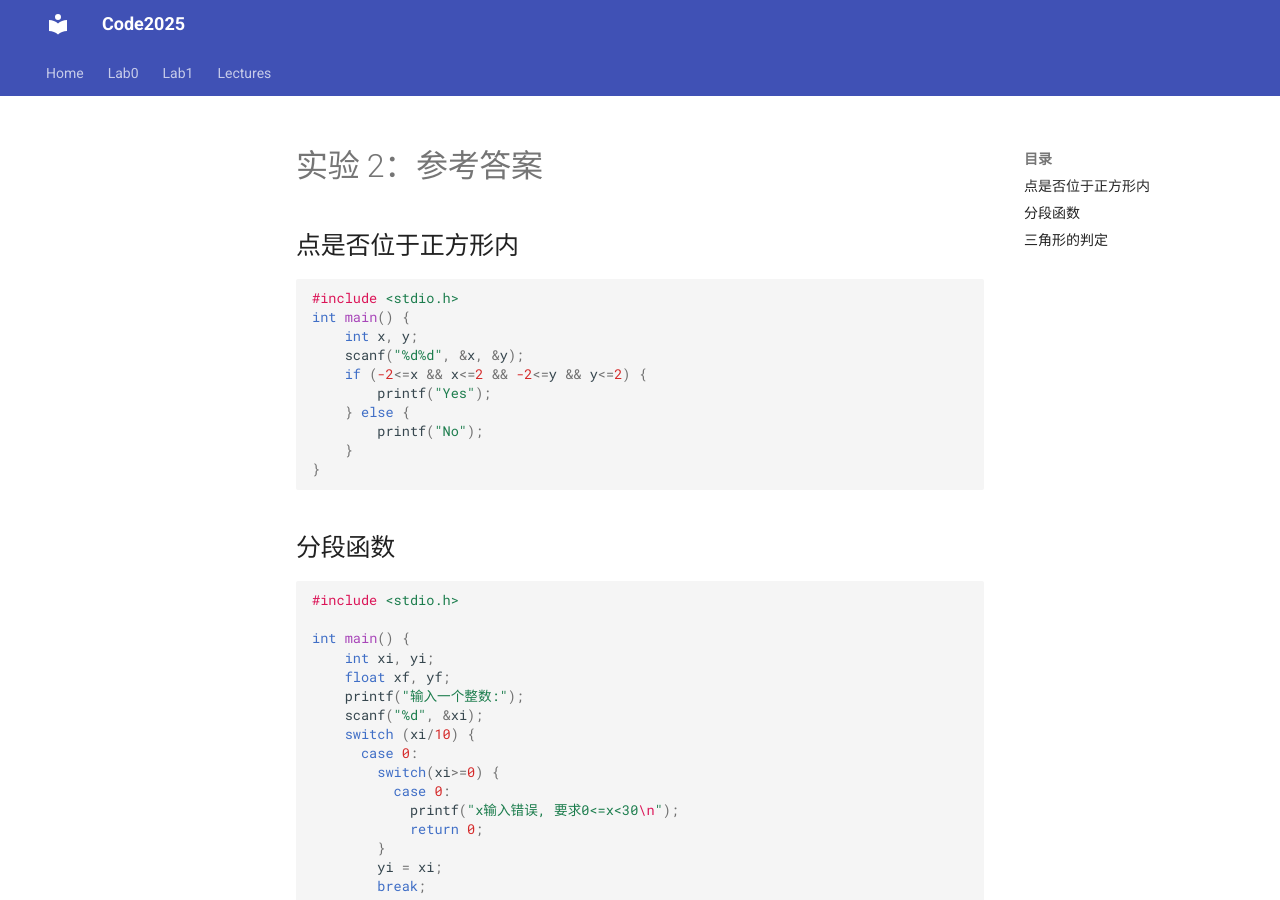
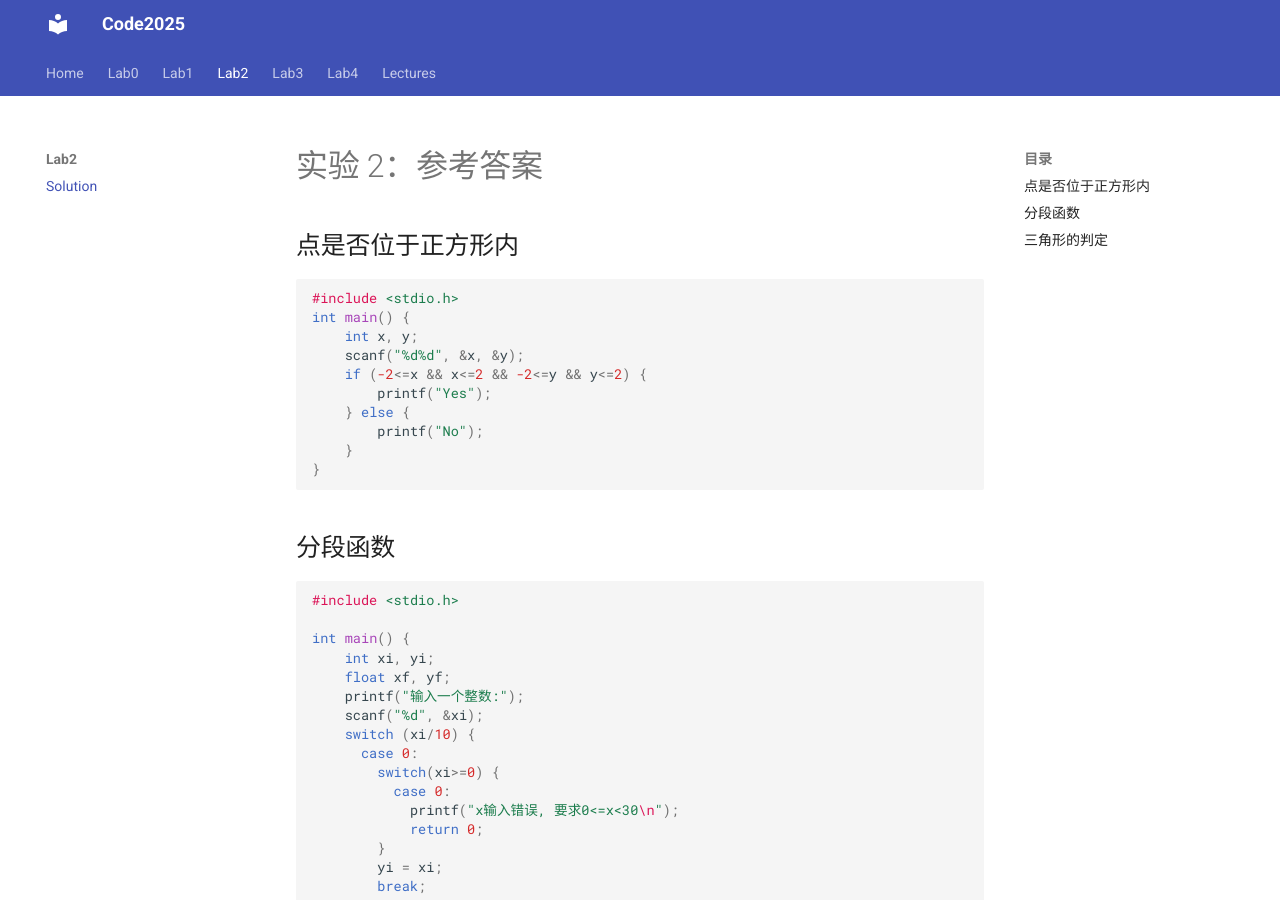
Before and after one commit to Tsincy-Peacy/Code2025, an MkDocs documentation site: the page built from docs/lab2/solution.md, in a window 1280 px wide and 900 px high. Built offline with MkDocs 1.6.1 and Material for MkDocs 9.7.7, drawn with Linux system fonts in a browser that asks for light colours.

Commit message:
add_to_mkdocs.yml

```diff
--- a/mkdocs.yml
+++ b/mkdocs.yml
@@ -14,6 +14,12 @@ nav:
   - Lab1:
     - Guidance: lab1/guidance.md
     - Solution: lab1/solution.md
+  - Lab2:
+    - Solution: lab2/solution.md
+  - Lab3:
+    - Solution: lab3/solution.md
+  - Lab4:
+    - Solution: lab4/solution.md
   - Lectures:
     - Lecture 1: lectures/lecture1 - 张逸安.md
 
```
